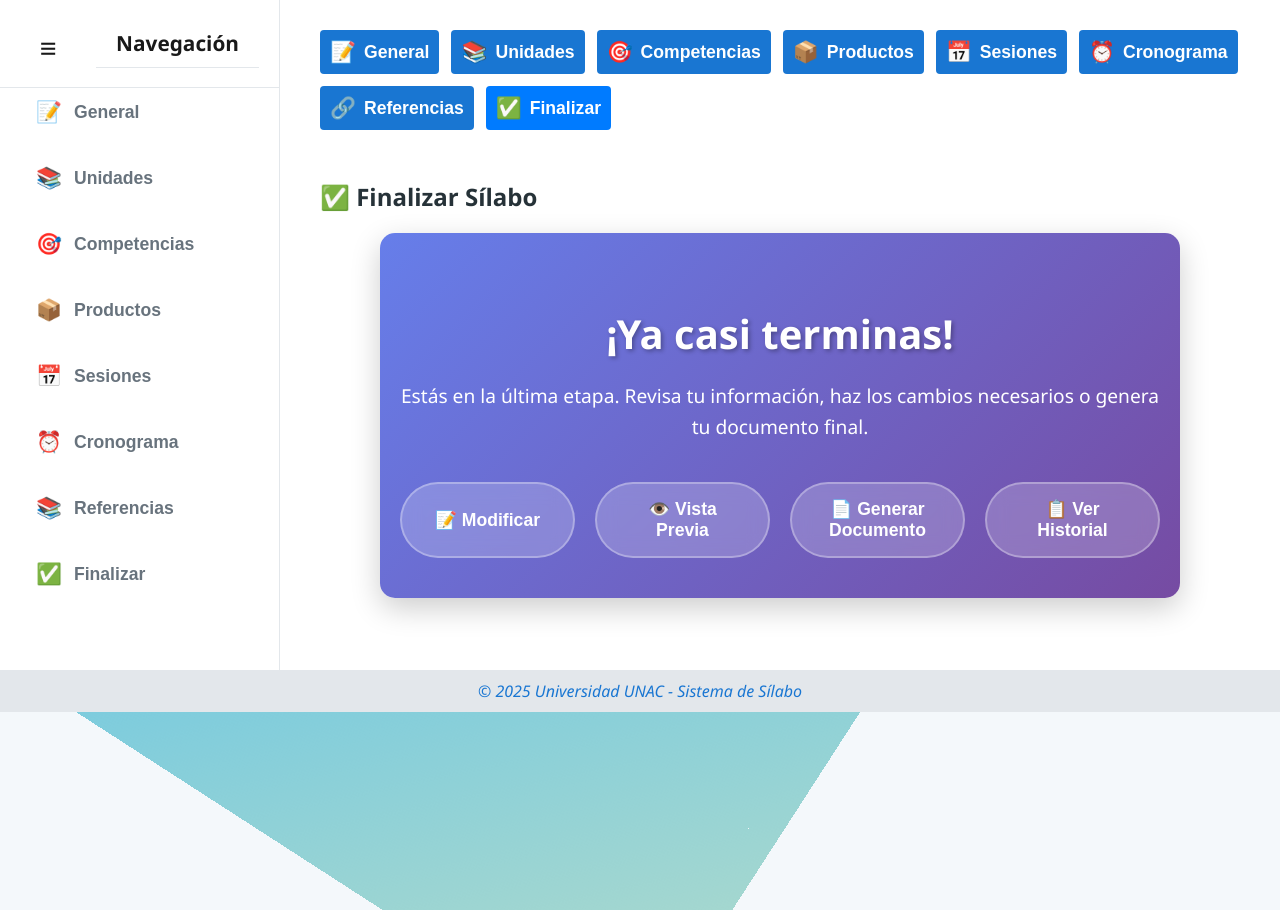
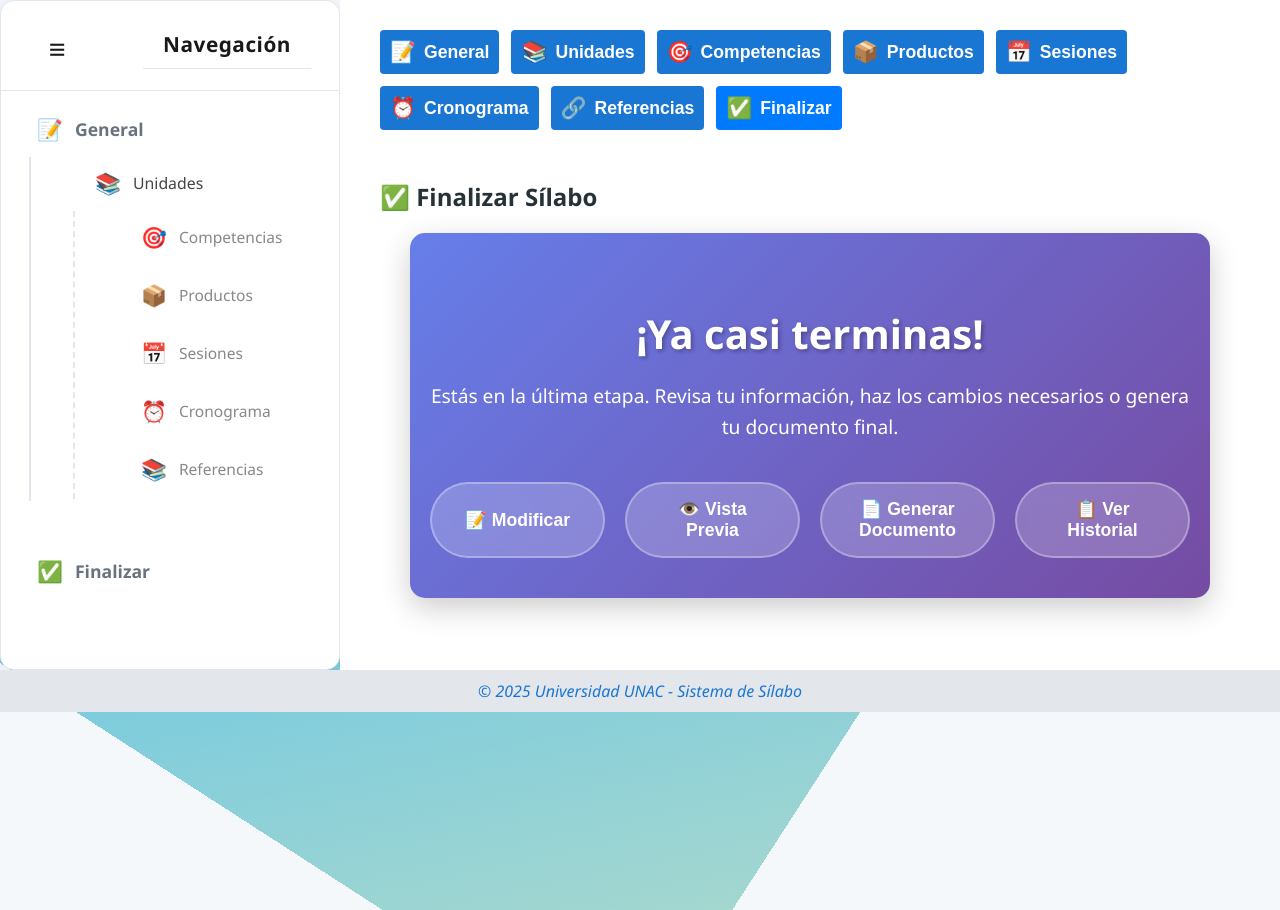
Before and after one commit to jhonReyCerna/flask_silabo, a Flask app: page /finalizar in a window 1280 px wide; the page is wider, and only the part inside the window is pictured. Shown: the part 88-998 px from the top of that part. Run offline with Flask 3, Linux system fonts and the light colour scheme; data that the repository does not hold is empty.

Commit message:
terminado finalizardsssed

```diff
--- a/static/css/principal.css
+++ b/static/css/principal.css
@@ -1,9 +1,140 @@
+nav.sidebar {
+  background: #f6f7fa;
+  color: #222;
+  min-width: 340px;
+  max-width: 400px;
+  border-radius: 14px;
+  box-shadow: 0 2px 12px rgba(60,72,88,0.10);
+  border: 1px solid #e3e7eb;
+  padding: 16px 0 20px 0;
+  margin: 0;
+  transition: box-shadow 0.2s, background 0.3s;
+}
 nav.sidebar .nav-header-row {
   display: flex;
   align-items: center;
   gap: 10px;
-  padding: 0 20px 10px;
-  border-bottom: 1px solid #E3E7EB;
+  padding: 0 28px 12px 28px;
+  border-bottom: 1px solid #e3e7eb;
+  margin-bottom: 12px;
+}
+nav.sidebar .nav-header {
+  font-weight: 700;
+  font-size: 1.25rem;
+  color: #222;
+  padding: 0;
+  border: none;
+  letter-spacing: 0.5px;
+  font-family: 'Segoe UI', Arial, sans-serif;
+}
+nav.sidebar ul {
+  list-style: none;
+  margin: 0;
+  padding: 0 0 0 0;
+}
+nav.sidebar ul li {
+  margin: 0;
+  padding: 0;
+}
+nav.sidebar ul li button {
+  width: 100%;
+  background: none;
+  border: none;
+  color: #222;
+  font-size: 1.07rem;
+  font-weight: 500;
+  padding: 10px 28px;
+  border-radius: 8px;
+  margin-bottom: 2px;
+  text-align: left;
+  transition: background 0.18s, color 0.18s, box-shadow 0.18s;
+  cursor: pointer;
+  box-shadow: none;
+  font-family: 'Segoe UI', Arial, sans-serif;
+}
+nav.sidebar ul li button:hover,
+  nav.sidebar ul li button.active {
+  background: #e3e7eb;
+  color: #2563eb;
+  box-shadow: 0 1px 4px rgba(60,72,88,0.07);
+}
+nav.sidebar ul .submenu {
+  list-style: none;
+  padding-left: 16px;
+  margin: 0;
+  display: flex;
+  flex-direction: column;
+  gap: 2px;
+  border-left: 2px solid #e3e7eb;
+  margin-left: 8px;
+}
+nav.sidebar ul .submenu > li > a > button {
+  font-size: 0.99rem;
+  font-weight: 400;
+  padding-left: 28px;
+  background: none;
+  color: #444;
+  border-radius: 7px;
+}
+nav.sidebar ul .submenu > li > a > button:hover {
+  background: #e3e7eb;
+  color: #2563eb;
+}
+nav.sidebar ul .submenu .submenu {
+  padding-left: 10px;
+  border-left: 2px dashed #e3e7eb;
+  margin-left: 6px;
+}
+nav.sidebar ul .submenu .submenu > li > a > button {
+  font-size: 0.97rem;
+  font-weight: 400;
+  padding-left: 36px;
+  color: #888;
+  border-radius: 6px;
+}
+nav.sidebar ul .submenu .submenu > li > a > button:hover {
+  background: #e3e7eb;
+  color: #2563eb;
+}
+nav.sidebar .toggle-btn {
+  background: #e3e7eb;
+  color: #222;
+  border: none;
+  border-radius: 7px;
+  font-size: 1.25rem;
+  padding: 6px 14px;
+  cursor: pointer;
+  transition: background 0.18s, color 0.18s;
+}
+nav.sidebar .toggle-btn:hover {
+  background: #d1d5db;
+  color: #2563eb;
+}
+nav.sidebar.collapsed {
+  min-width: 60px;
+  max-width: 60px;
+  padding: 18px 0;
+}
+nav.sidebar.collapsed .nav-header-row {
+  padding: 0 8px 10px 8px;
+}
+nav.sidebar.collapsed ul li button span.text {
+  display: none;
+}
+nav.sidebar ul li {
+  margin-bottom: 2px;
+}
+@media (max-width: 900px) {
+  nav.sidebar {
+    min-width: 60px;
+    max-width: 100vw;
+    margin: 0;
+    border-radius: 0;
+    box-shadow: none;
+  }
+  nav.sidebar .nav-header-row {
+    padding: 0 10px 10px 10px;
+  }
 }
 nav.sidebar .nav-header {
   font-weight: 700;
--- a/templates/base.html
+++ b/templates/base.html
@@ -18,15 +18,24 @@
       <div class="nav-header" id="navHeader">Navegación</div>
     </div>
     <ul>
-      <li><a href="{{ url_for('general') }}"><button><span class="icon">📝</span><span class="text">General</span></button></a></li>
-      <li><a href="{{ url_for('unidades') }}"><button><span class="icon">📚</span><span class="text">Unidades</span></button></a></li>
-      <li><a href="{{ url_for('competencias') }}"><button><span class="icon">🎯</span><span class="text">Competencias</span></button></a></li>
-      <li><a href="{{ url_for('productos') }}"><button><span class="icon">📦</span><span class="text">Productos</span></button></a></li>
-      <li><a href="{{ url_for('sesiones') }}"><button><span class="icon">📅</span><span class="text">Sesiones</span></button></a></li>
-      <li><a href="{{ url_for('cronograma') }}"><button><span class="icon">⏰</span><span class="text">Cronograma</span></button></a></li>
-      <li><a href="{{ url_for('referencias') }}"><button><span class="icon">📚</span><span class="text">Referencias</span></button></a></li>
-      <li><a href="{{ url_for('finalizar') }}"><button><span class="icon">✅</span><span class="text">Finalizar</span></button></a></li>
-
+      <li>
+        <a href="{{ url_for('general') }}"><button><span class="icon">📝</span><span class="text">General</span></button></a>
+        <ul class="submenu">
+          <li>
+            <a href="{{ url_for('unidades') }}"><button><span class="icon">📚</span><span class="text">Unidades</span></button></a>
+            <ul class="submenu">
+              <li><a href="{{ url_for('competencias') }}"><button><span class="icon">🎯</span><span class="text">Competencias</span></button></a></li>
+              <li><a href="{{ url_for('productos') }}"><button><span class="icon">📦</span><span class="text">Productos</span></button></a></li>
+              <li><a href="{{ url_for('sesiones') }}"><button><span class="icon">📅</span><span class="text">Sesiones</span></button></a></li>
+              <li><a href="{{ url_for('cronograma') }}"><button><span class="icon">⏰</span><span class="text">Cronograma</span></button></a></li>
+              <li><a href="{{ url_for('referencias') }}"><button><span class="icon">📚</span><span class="text">Referencias</span></button></a></li>
+            </ul>
+          </li>
+        </ul>
+      </li>
+      <li style="margin-top: 24px;">
+        <a href="{{ url_for('finalizar') }}"><button><span class="icon">✅</span><span class="text">Finalizar</span></button></a>
+      </li>
     </ul>
   </nav>
 
```
